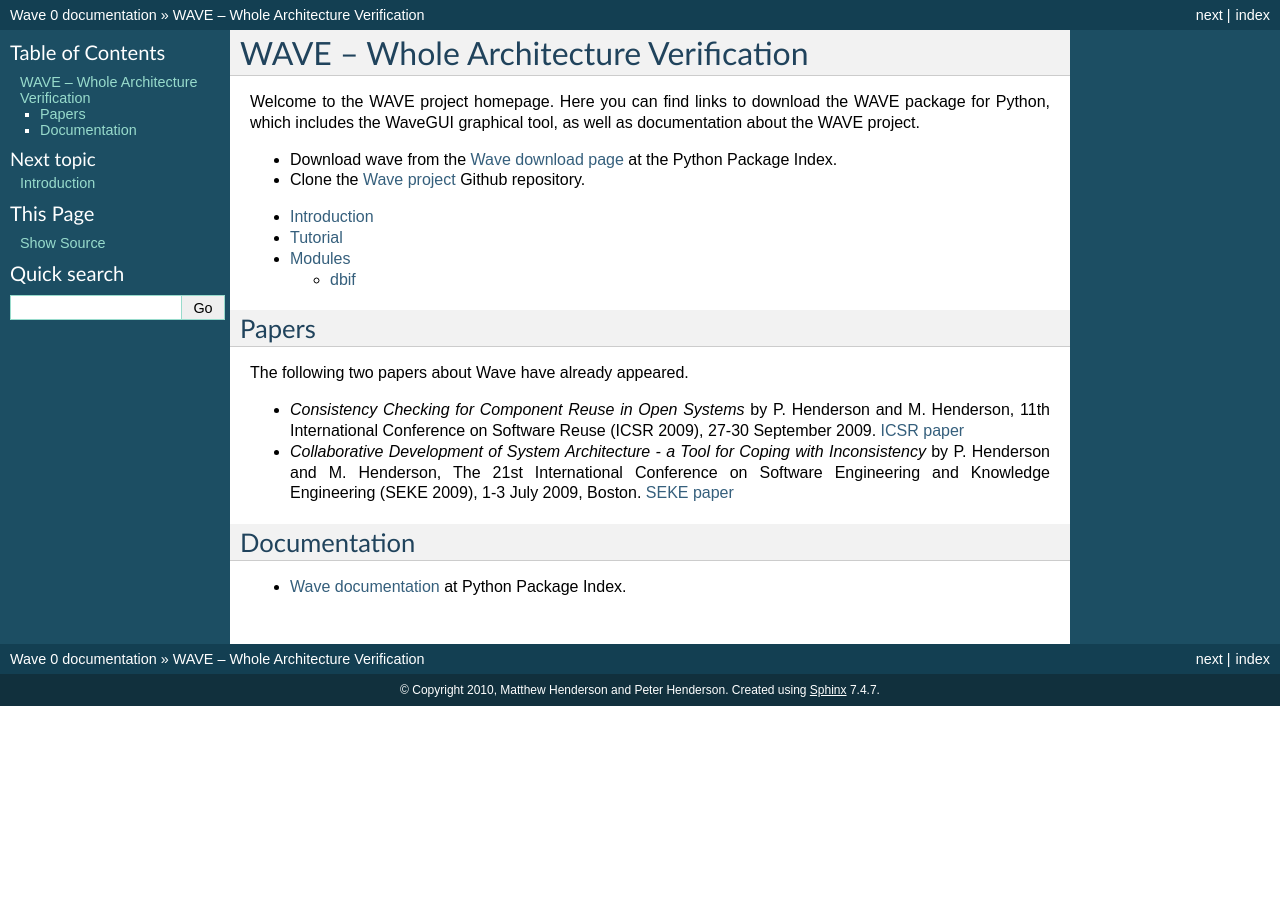
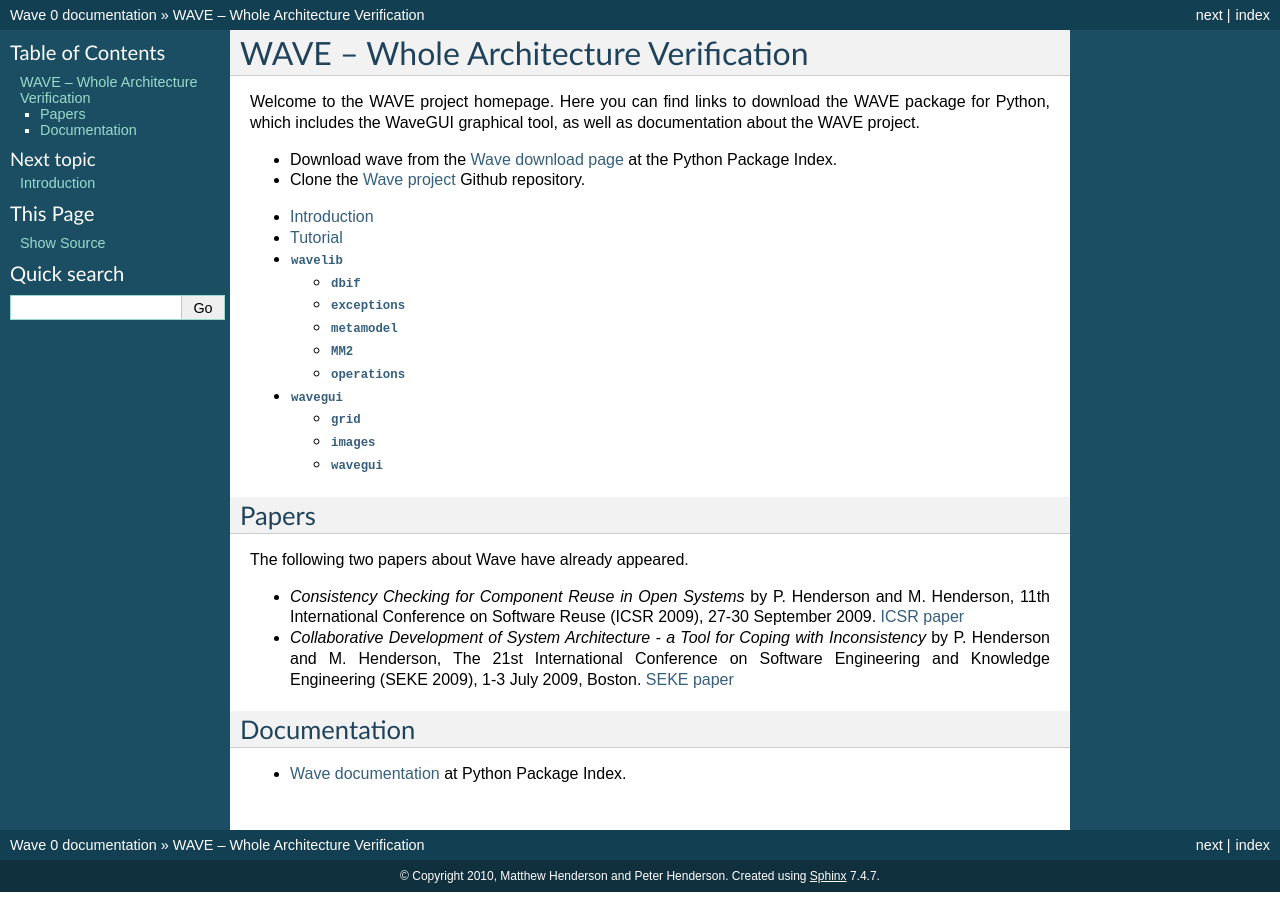
Before and after one commit to MHenderson/wave, a Sphinx documentation site: the page built from doc/index.rst, in a window 1280 px wide. Built offline with Sphinx 7.4.7, drawn with Linux system fonts in a browser that asks for light colours.

Commit message:
Now documentation extracted from all modules.

```diff
--- a/doc/conf.py
+++ b/doc/conf.py
@@ -18,6 +18,7 @@ import sys, os
 # documentation root, use os.path.abspath to make it absolute, like shown here.
 #sys.path.insert(0, os.path.abspath('.'))
 sys.path.append(os.path.abspath('../src/wavegui'))
+sys.path.append(os.path.abspath('../src/wavelib'))
 
 # -- General configuration -----------------------------------------------------
 
--- a/doc/modules.rst
+++ b/doc/modules.rst
@@ -1,8 +1,53 @@
-Modules
-=======
+``wavelib``
+===========
 
-dbif
-----
+``dbif``
+--------
 
 .. automodule:: dbif
    :members:
+
+``exceptions``
+--------------
+
+.. automodule:: exceptions
+   :members:
+
+``metamodel``
+-------------
+
+.. automodule:: metamodel
+   :members:
+
+``MM2``
+-------
+
+.. automodule:: MM2
+   :members:
+
+``operations``
+--------------
+
+.. automodule:: operations
+   :members:
+
+``wavegui``
+===========
+
+``grid``
+--------
+
+.. automodule:: grid
+   :members:
+
+``images``
+----------
+
+.. automodule:: images
+   :members:
+
+``wavegui``
+-----------
+
+.. automodule:: wavegui
+   :members:
```
